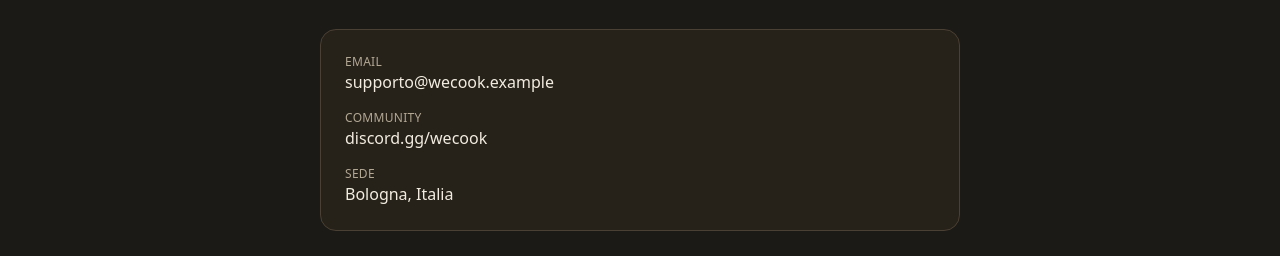
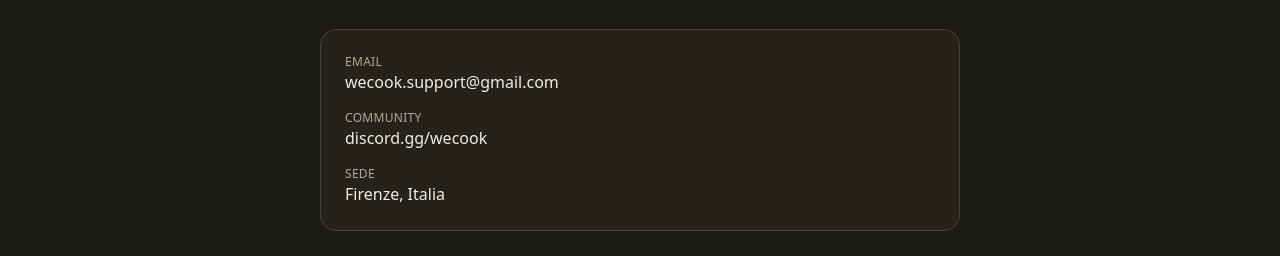
Before and after one commit to LuHima/ft_transcendence_cooking_book, a React (Vite) app in the folder src/frontend/: page /contacts in a window 1280 px wide. Shown: the part 234-490 px from the top of the page. Built offline with nearby package versions, Linux system fonts and the light colour scheme; no server answers.

Commit message:
frontend: first draft of the menu

```diff
--- a/src/frontend/src/pages/Contacts.tsx
+++ b/src/frontend/src/pages/Contacts.tsx
@@ -9,7 +9,7 @@ function Contacts() {
 			<div className="mt-8 space-y-4 rounded-2xl border border-[var(--wc-border)] bg-[var(--wc-surface)] p-6">
 				<div>
 					<dt className="text-xs uppercase tracking-wide text-[var(--wc-text-muted)]">Email</dt>
-					<dd className="text-[var(--wc-text)]">supporto@wecook.example</dd>
+					<dd className="text-[var(--wc-text)]">wecook.support@gmail.com</dd>
 				</div>
 				<div>
 					<dt className="text-xs uppercase tracking-wide text-[var(--wc-text-muted)]">Community</dt>
@@ -17,7 +17,7 @@ function Contacts() {
 				</div>
 				<div>
 					<dt className="text-xs uppercase tracking-wide text-[var(--wc-text-muted)]">Sede</dt>
-					<dd className="text-[var(--wc-text)]">Bologna, Italia</dd>
+					<dd className="text-[var(--wc-text)]">Firenze, Italia</dd>
 				</div>
 			</div>
 		</div>
--- a/src/frontend/src/pages/Privacy.tsx
+++ b/src/frontend/src/pages/Privacy.tsx
@@ -22,7 +22,7 @@ function Privacy() {
 					<h2 className="mb-1 text-lg font-semibold text-[var(--wc-text)]">I tuoi diritti</h2>
 					<p>
 						Puoi in qualsiasi momento aggiornare i tuoi dati dalla pagina Profilo o richiedere la cancellazione
-						dell'account scrivendo a supporto@wecook.example.
+						dell'account scrivendo a wecook.support@gmail.com
 					</p>
 				</section>
 			</div>
```
Also changed, not shown: 1 other file (tests, documents, lock files or other folders).
